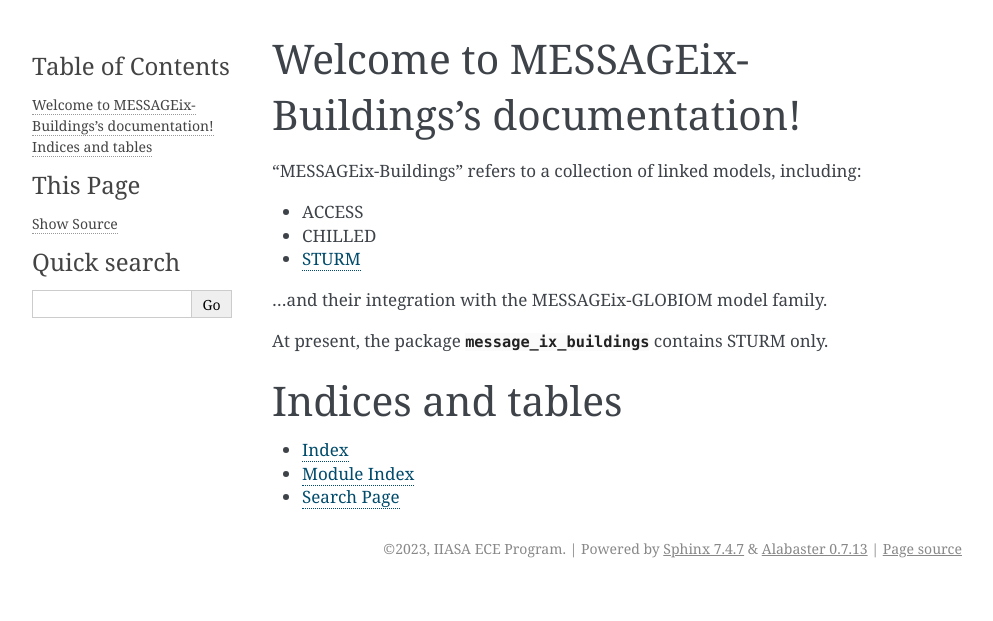
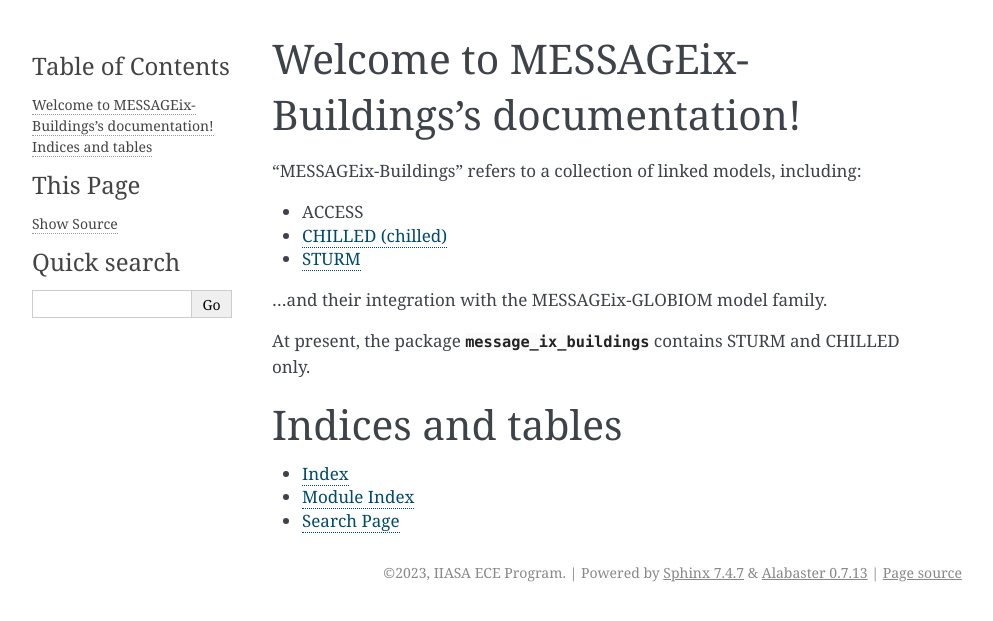
Before and after one commit to iiasa/message-ix-buildings, a Sphinx documentation site: the page built from doc/index.rst, in a window 1280 px wide. Shown: the top 621 px of the page, without its empty margins (148-1141 px from the left). Built offline with Sphinx 7.4.7, drawn with Linux system fonts in a browser that asks for light colours.

Commit message:
Add CHILLED to doc/index

```diff
--- a/doc/index.rst
+++ b/doc/index.rst
@@ -9,18 +9,19 @@
 “MESSAGEix-Buildings” refers to a collection of linked models, including:
 
 - ACCESS
-- CHILLED
+- :doc:`chilled`
 - :doc:`sturm`
 
 …and their integration with the :doc:`MESSAGEix-GLOBIOM model family <message_ix_models:index>`.
 
-At present, the package :mod:`message_ix_buildings` contains STURM only.
+At present, the package :mod:`message_ix_buildings` contains STURM and CHILLED only.
 
 .. toctree::
    :maxdepth: 2
    :hidden:
 
    sturm
+   chilled
    dev
 
 Indices and tables
```
